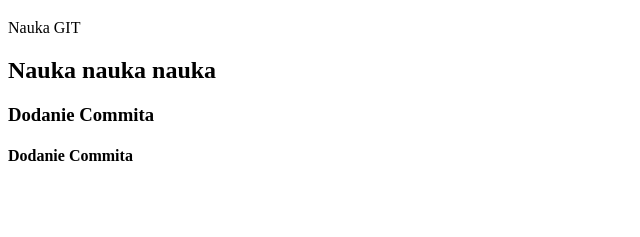
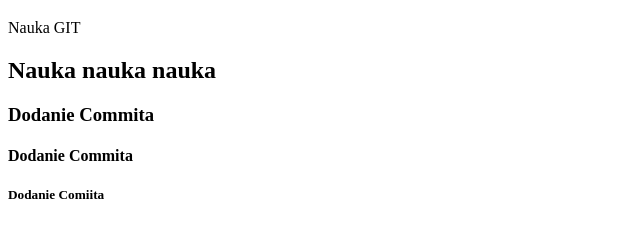
Before and after one commit to korradman/nauka-gita, a plain HTML site: page index.html in a window 1280 px wide. Shown: the part 61-298 px from the top of the page, without its empty margins (0-640 px from the left). Drawn offline with Linux system fonts and the light colour scheme.

Commit message:
Add index.html

```diff
--- a/index.html
+++ b/index.html
@@ -10,5 +10,6 @@
     <h2>Nauka nauka nauka</h2>
     <h3>Dodanie Commita</h3>
     <h4>Dodanie Commita</h4>
+    <h5>Dodanie Comiita</h5>
 </body>
 </html>
```
